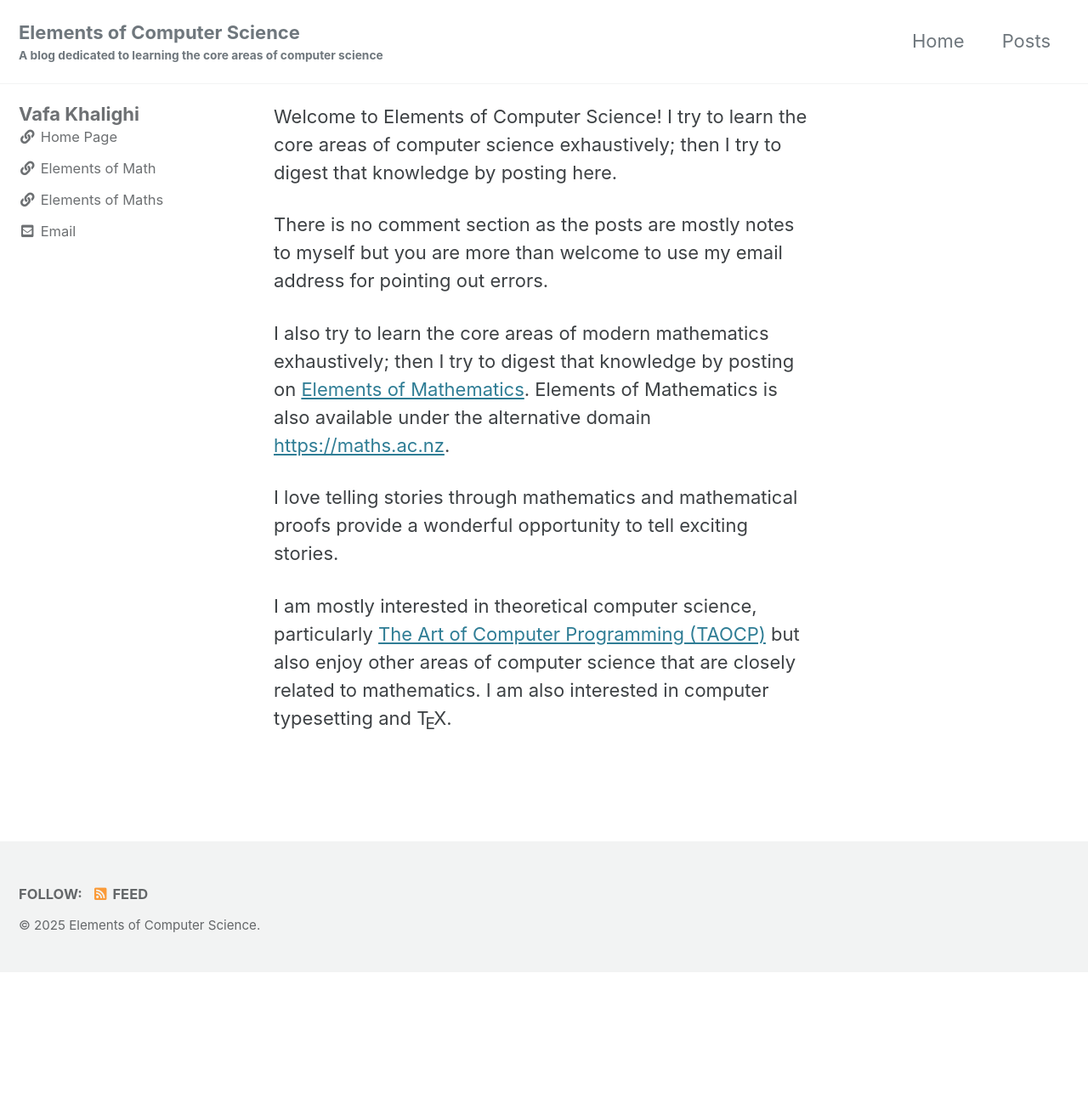
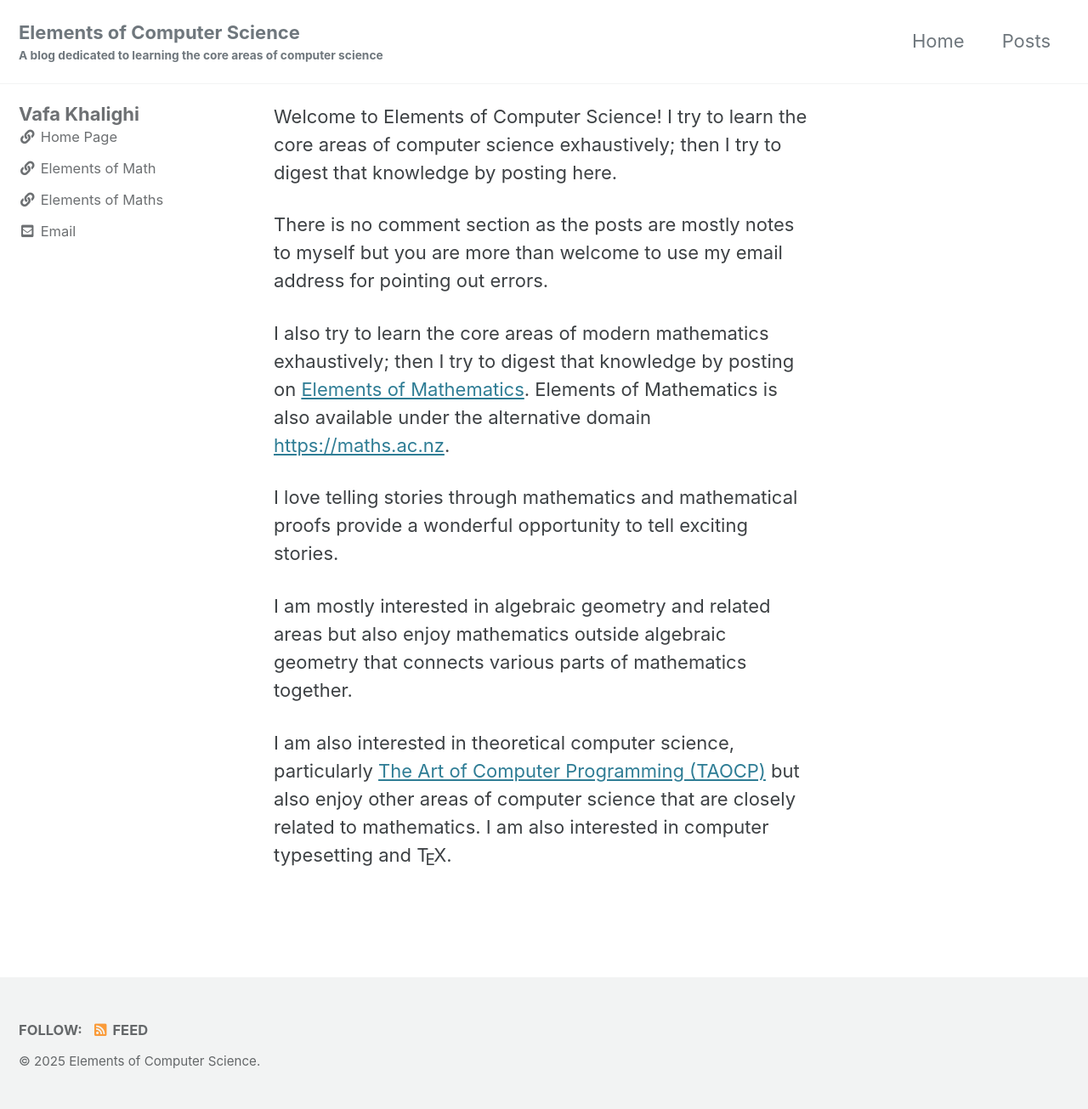
Before and after one commit to vkhalighi/cs, a Jekyll site: the page built from home.md, in a window 1280 px wide. Shown: the whole page at 85% size. Built offline with Jekyll 4.4.1, drawn with Linux system fonts in a browser that asks for light colours; cached includes are drawn as plain includes; before the commit the page ends 1144 px from its top, so only the background shows below that.

Commit message:
Update home.md

```diff
--- a/home.md
+++ b/home.md
@@ -18,7 +18,11 @@ available under the alternative domain [https://maths.ac.nz](https://maths.ac.nz
 I love telling stories through mathematics and mathematical proofs
 provide a wonderful opportunity to tell exciting stories.
 
-I am mostly interested in theoretical computer science, particularly
+I am mostly interested in algebraic geometry and related areas but also
+enjoy mathematics outside algebraic geometry that connects various
+parts of mathematics together.
+
+I am also interested in theoretical computer science, particularly
 [The Art of Computer Programming (TAOCP)](https://www-cs-faculty.stanford.edu/~knuth/taocp.html) but also
 enjoy other areas of computer science that are closely related to
 mathematics. I am also interested in computer typesetting and
```
